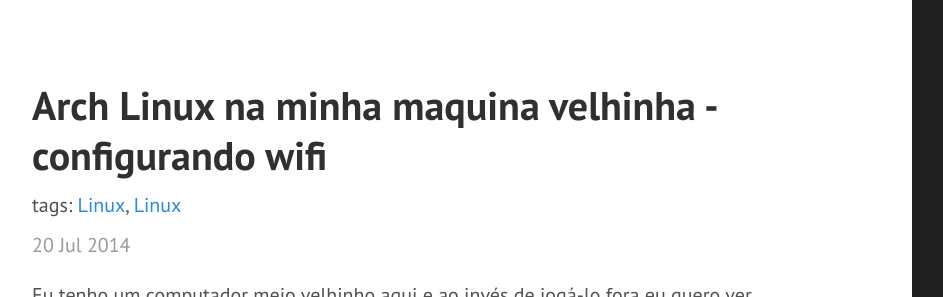
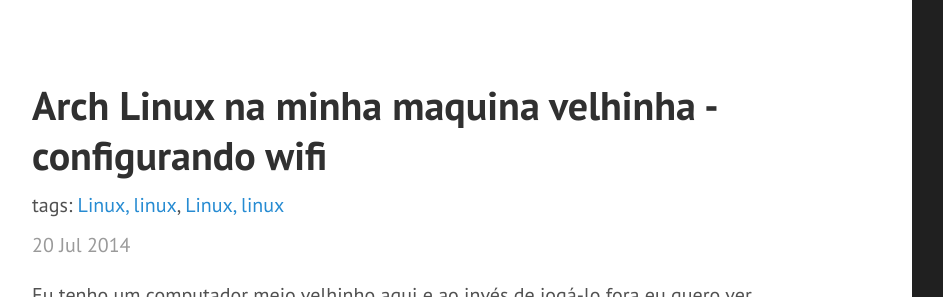
Before and after one commit to meleu/meleu.github.io, a Jekyll site: the page built from _posts/2014-07-20-arch-linux-na-minha-maquina-velhinha.html, in a window 1280 px wide and 900 px high, cut to the strip 0-297 px from the top of the window. Shown: the whole strip, without its empty margins (68-1011 px from the left). Built offline with Jekyll 4.4.1, drawn with Linux system fonts in a browser that asks for light colours; comment, search, counter and statistics services are not loaded.

Commit message:
Update tags.yml

```diff
--- a/_data/tags.yml
+++ b/_data/tags.yml
@@ -1,14 +1,14 @@
 - slug: linux
-  name: Linux
+  name: Linux, linux
 
 - slug: ubuntu
   name: ubuntu
 
 - slug: linuxmint
-  name: Linux Mint
+  name: Linux Mint, linux mint, LinuxMint
 
 - slug: archlinux
-  name: arch linux
+  name: arch linux, Arch Linux, ArchLinux
 
 - slug: cygwin
   name: cygwin
```
